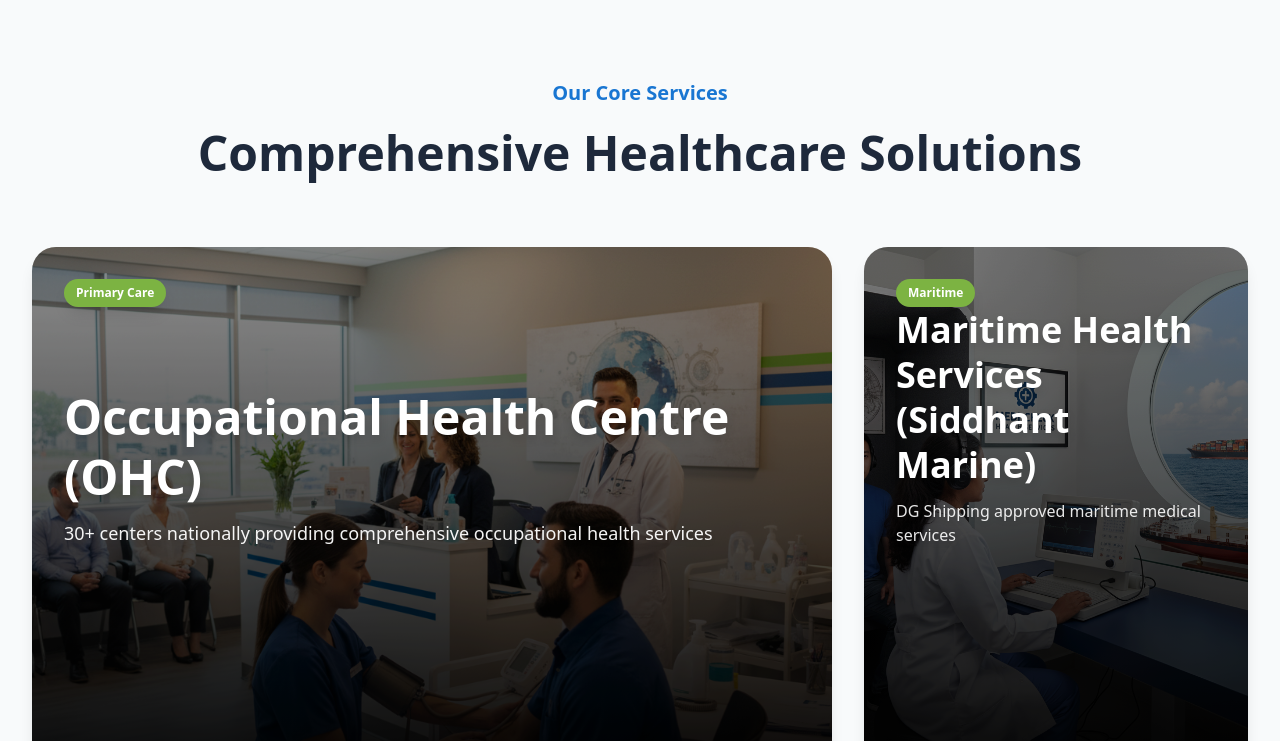
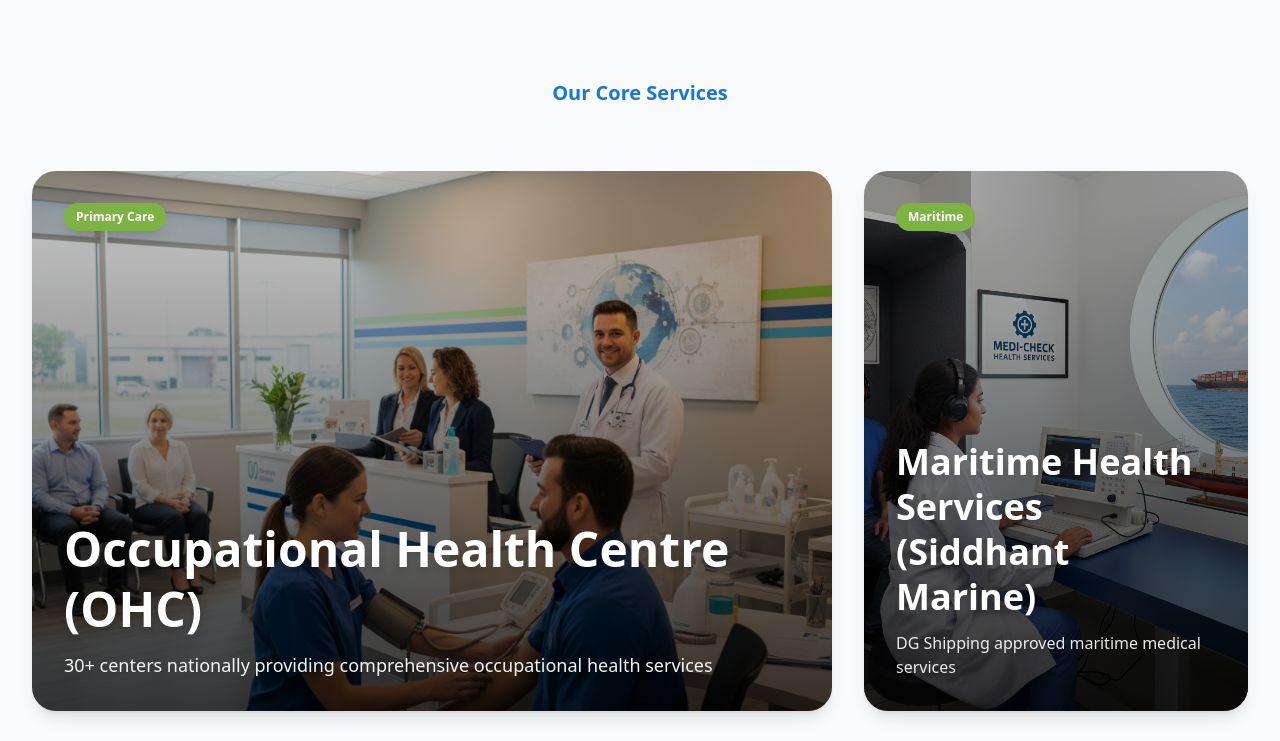
Before and after one commit to KshitijD21/medicheck, a Next.js app: page / in a window 1280 px wide. Shown: the part 1660-2401 px from the top of the page. Built offline with nearby package versions, Linux system fonts and the light colour scheme.

Commit message:
fix: update grid item sizes and overlay styles for improved visibility and layout consistency

```diff
--- a/src/components/sections/bento-services-grid-v2.tsx
+++ b/src/components/sections/bento-services-grid-v2.tsx
@@ -2,7 +2,7 @@
 
 import { Service } from "@/types";
 import { motion } from "framer-motion";
-import { ArrowRight, Check } from "lucide-react";
+import { Check } from "lucide-react";
 import Image from "next/image";
 import React from "react";
 
@@ -24,19 +24,19 @@ const BentoServiceCard: React.FC<BentoServiceCardProps> = ({
 
     switch (index) {
       case 0: // OHC - Large featured card
-        return `${baseClasses} col-span-1 row-span-1 md:col-span-2 md:row-span-2 lg:col-span-2 lg:row-span-2 min-h-[280px] md:min-h-[420px] lg:min-h-[500px]`;
+        return `${baseClasses} col-span-1 row-span-1 md:col-span-2 md:row-span-2 lg:col-span-2 lg:row-span-2 min-h-[320px] md:min-h-[460px] lg:min-h-[540px]`;
       case 1: // Maritime - Tall card
-        return `${baseClasses} col-span-1 row-span-1 md:col-span-1 md:row-span-1 lg:col-span-1 lg:row-span-2 min-h-[280px] lg:min-h-[500px]`;
+        return `${baseClasses} col-span-1 row-span-1 md:col-span-1 md:row-span-1 lg:col-span-1 lg:row-span-2 min-h-[320px] lg:min-h-[540px]`;
       case 2: // Wellness - Standard
-        return `${baseClasses} col-span-1 row-span-1 md:col-span-1 md:row-span-1 lg:col-span-1 lg:row-span-1 min-h-[280px] lg:min-h-[240px]`;
+        return `${baseClasses} col-span-1 row-span-1 md:col-span-1 md:row-span-1 lg:col-span-1 lg:row-span-1 min-h-[320px] lg:min-h-[280px]`;
       case 3: // Ambulance - Wide card
-        return `${baseClasses} col-span-1 row-span-1 md:col-span-2 md:row-span-1 lg:col-span-2 lg:row-span-1 min-h-[280px] lg:min-h-[240px]`;
+        return `${baseClasses} col-span-1 row-span-1 md:col-span-2 md:row-span-1 lg:col-span-2 lg:row-span-1 min-h-[320px] lg:min-h-[280px]`;
       case 4: // Training - Standard
-        return `${baseClasses} col-span-1 row-span-1 md:col-span-1 md:row-span-1 lg:col-span-1 lg:row-span-1 min-h-[280px] lg:min-h-[240px]`;
+        return `${baseClasses} col-span-1 row-span-1 md:col-span-1 md:row-span-1 lg:col-span-1 lg:row-span-1 min-h-[320px] lg:min-h-[280px]`;
       case 5: // Mobile Health - Standard
-        return `${baseClasses} col-span-1 row-span-1 md:col-span-1 md:row-span-1 lg:col-span-1 lg:row-span-1 min-h-[280px] lg:min-h-[240px]`;
+        return `${baseClasses} col-span-1 row-span-1 md:col-span-1 md:row-span-1 lg:col-span-1 lg:row-span-1 min-h-[320px] lg:min-h-[280px]`;
       case 6: // Institutional - Standard
-        return `${baseClasses} col-span-1 row-span-1 md:col-span-1 md:row-span-1 lg:col-span-1 lg:row-span-1 min-h-[280px] lg:min-h-[240px]`;
+        return `${baseClasses} col-span-1 row-span-1 md:col-span-1 md:row-span-1 lg:col-span-1 lg:row-span-1 min-h-[320px] lg:min-h-[280px]`;
       default:
         return `${baseClasses} col-span-1 row-span-1 min-h-[280px]`;
     }
@@ -78,10 +78,10 @@ const BentoServiceCard: React.FC<BentoServiceCardProps> = ({
           priority={index < 3}
           sizes="(max-width: 768px) 100vw, (max-width: 1024px) 50vw, 33vw"
         />
-        {/* Enhanced Black Gradient Overlay for Better Text Contrast */}
-        <div className="absolute inset-0 bg-gradient-to-t from-black/95 via-black/60 to-black/30 transition-all duration-700 group-hover:from-black/98 group-hover:via-black/70 group-hover:to-black/40" />
-        {/* Additional Solid Black Overlay for Professional Look */}
-        <div className="absolute inset-0 bg-black/20 transition-all duration-700 group-hover:bg-black/30" />
+        {/* Reduced Black Gradient Overlay for Better Image Visibility */}
+        <div className="absolute inset-0 bg-gradient-to-t from-black/75 via-black/40 to-black/10 transition-all duration-700 group-hover:from-black/80 group-hover:via-black/45 group-hover:to-black/15" />
+        {/* Minimal Additional Overlay for Professional Look */}
+        <div className="absolute inset-0 bg-black/10 transition-all duration-700 group-hover:bg-black/15" />
       </div>
 
       {/* Content Container */}
@@ -98,7 +98,44 @@ const BentoServiceCard: React.FC<BentoServiceCardProps> = ({
 
         {/* Bottom Content Container - Always at bottom */}
         <div className="flex flex-col justify-end">
-          {/* Title and Description - Always visible at bottom */}
+          {/* Features List - Hidden by default, appears on hover above title */}
+          <div
+            className={`transform transition-all duration-700 ease-out space-y-2 sm:space-y-3 ${
+              isMobileExpanded
+                ? "translate-y-0 opacity-100 mb-4"
+                : "translate-y-6 opacity-0 lg:group-hover:translate-y-0 lg:group-hover:opacity-100 lg:group-hover:mb-4"
+            }`}
+          >
+            <ul className="space-y-1.5 sm:space-y-2 mb-3 sm:mb-4">
+              {service.features
+                .slice(0, index === 0 ? 5 : index === 1 ? 5 : 4)
+                .map((feature, idx) => (
+                  <li
+                    key={idx}
+                    className="flex items-start space-x-2 text-xs sm:text-sm text-white/90 drop-shadow"
+                  >
+                    <Check className="w-3 h-3 sm:w-4 sm:h-4 text-[#7CB342] mt-0.5 flex-shrink-0 drop-shadow" />
+                    <span>{feature}</span>
+                  </li>
+                ))}
+            </ul>
+
+            {/* Enhanced CTA Button
+            <button
+              className="inline-flex items-center space-x-2 px-4 py-2.5 bg-white/15 hover:bg-white/25 text-white rounded-lg backdrop-blur-md transition-all duration-300 border border-white/30 hover:border-white/50 focus:outline-none focus:ring-2 focus:ring-white/60 focus:ring-offset-2 focus:ring-offset-transparent shadow-lg hover:shadow-xl"
+              onClick={(e) => {
+                e.preventDefault();
+                e.stopPropagation();
+                // Handle navigation or modal opening
+              }}
+              aria-label={`Learn more about ${service.title}`}
+            >
+              <span className="text-sm font-semibold">Learn More</span>
+              <ArrowRight className="w-4 h-4" />
+            </button> */}
+          </div>
+
+          {/* Title and Description - Always visible at bottom, moves up on hover */}
           <div
             className={`space-y-2 sm:space-y-3 transition-all duration-700 ease-out ${
               isMobileExpanded || "lg:group-hover:-translate-y-4"
@@ -127,43 +164,6 @@ const BentoServiceCard: React.FC<BentoServiceCardProps> = ({
             >
               {service.description}
             </p>
-          </div>
-
-          {/* Features List - Appears at bottom on hover, pushing title up */}
-          <div
-            className={`transform transition-all duration-700 ease-out space-y-2 sm:space-y-3 ${
-              isMobileExpanded
-                ? "translate-y-0 opacity-100 mt-4"
-                : "translate-y-6 opacity-0 lg:group-hover:translate-y-0 lg:group-hover:opacity-100 lg:group-hover:mt-4"
-            }`}
-          >
-            <ul className="space-y-1.5 sm:space-y-2 mb-3 sm:mb-4">
-              {service.features
-                .slice(0, index === 0 ? 5 : index === 1 ? 5 : 4)
-                .map((feature, idx) => (
-                  <li
-                    key={idx}
-                    className="flex items-start space-x-2 text-xs sm:text-sm text-white/90 drop-shadow"
-                  >
-                    <Check className="w-3 h-3 sm:w-4 sm:h-4 text-[#7CB342] mt-0.5 flex-shrink-0 drop-shadow" />
-                    <span>{feature}</span>
-                  </li>
-                ))}
-            </ul>
-
-            {/* Enhanced CTA Button */}
-            <button
-              className="inline-flex items-center space-x-2 px-4 py-2.5 bg-white/15 hover:bg-white/25 text-white rounded-lg backdrop-blur-md transition-all duration-300 border border-white/30 hover:border-white/50 focus:outline-none focus:ring-2 focus:ring-white/60 focus:ring-offset-2 focus:ring-offset-transparent shadow-lg hover:shadow-xl"
-              onClick={(e) => {
-                e.preventDefault();
-                e.stopPropagation();
-                // Handle navigation or modal opening
-              }}
-              aria-label={`Learn more about ${service.title}`}
-            >
-              <span className="text-sm font-semibold">Learn More</span>
-              <ArrowRight className="w-4 h-4" />
-            </button>
           </div>
         </div>
       </div>
@@ -221,7 +221,7 @@ export const BentoServicesGrid: React.FC<BentoServicesGridProps> = ({
                 className="text-2xl sm:text-3xl md:text-4xl lg:text-5xl font-bold mb-4 lg:mb-6 max-w-4xl mx-auto leading-tight"
                 style={{ color: "#1E293B" }}
               >
-                {title}
+                {/* {title} */}
               </h2>
             )}
           </motion.div>
```
